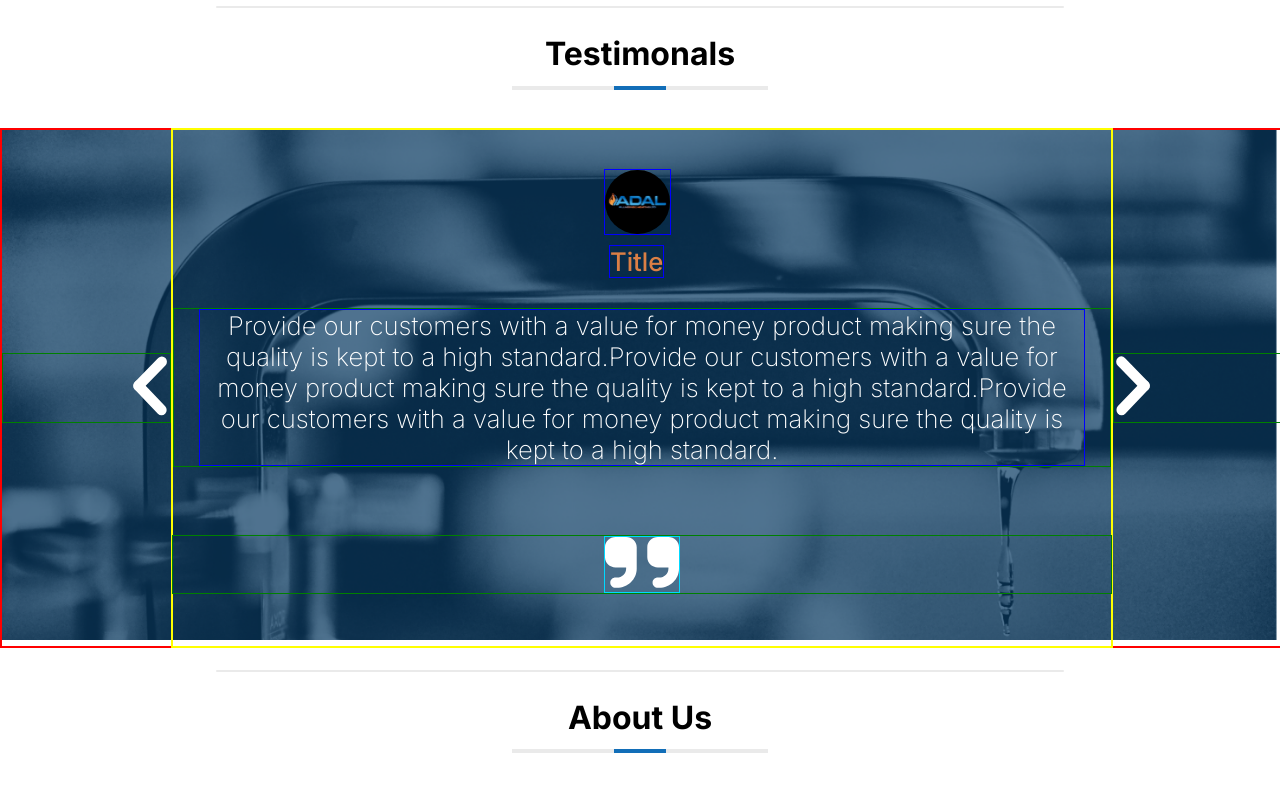
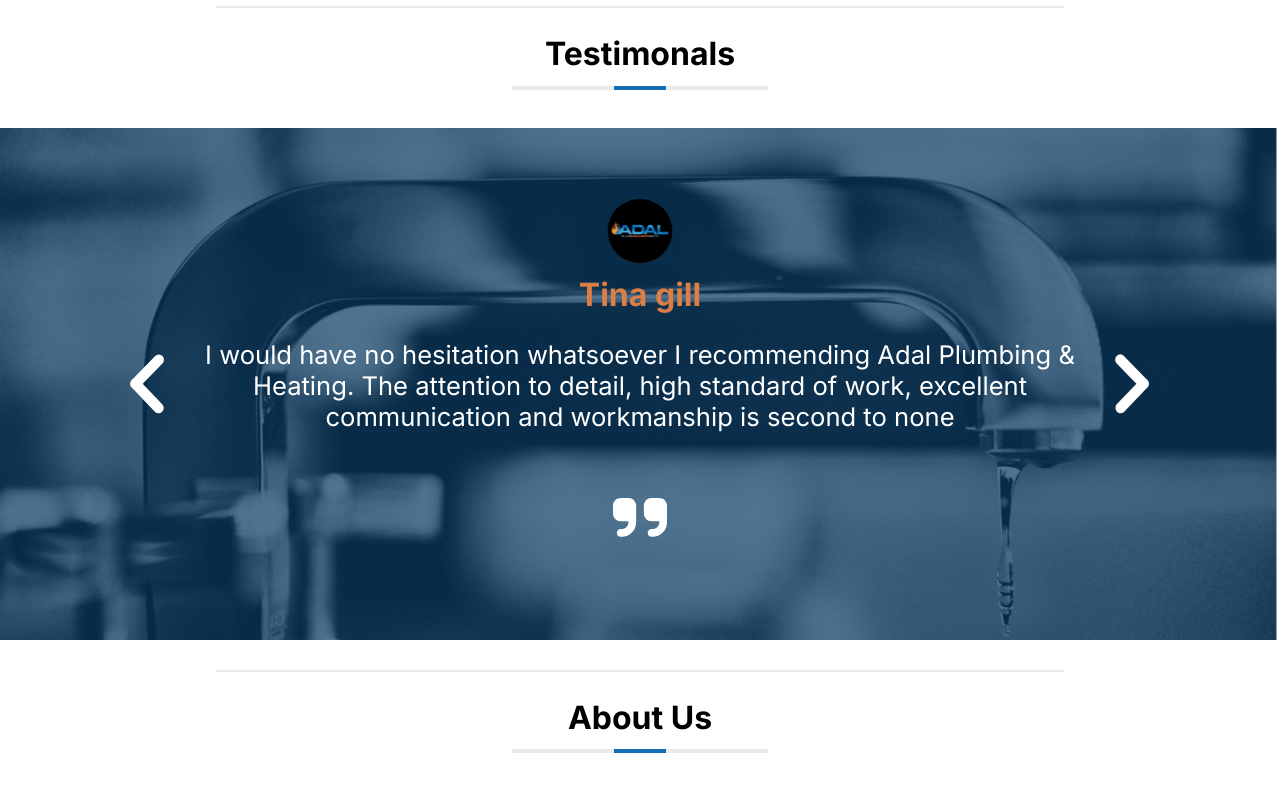
Before and after one commit to loembetyannick/APH, a React (Create React App) app in the folder aph/: page / in a window 1280 px wide. Shown: the part 4660-5460 px from the top of the page. Built offline with nearby package versions, Linux system fonts and the light colour scheme.

Commit message:
adding-testimonals

```diff
--- a/aph/src/Component/Testimonal.js
+++ b/aph/src/Component/Testimonal.js
@@ -34,15 +34,25 @@ const Testimonal = () => {
                 </div>
                 <div className='t-middle-container'>
 
+                    {text_data.map((text,index)=>{
+                        return (
                             <div className='t-text-container'>
+                                {index == current && (
+                                    <>
                                         <img src={aphcircle} className='t-middle-img'/>
                                         <p className='t-middle-short'>
-                            Title
+                                           {text.name}
                                         </p>
                                         <p className='t-text-long'>
-                        Provide our customers with a value for money product making sure the quality is kept to a high standard.Provide our customers with a value for money product making sure the quality is kept to a high standard.Provide our customers with a value for money product making sure the quality is kept to a high standard.
+                                            {text.text}
                                         </p>
+                                    </>
+                                )}
+
                             </div>
+                        )
+                    })}
+
                     <div className='t-quote-container'>
                         <div className='t-quote-img'>
                             <img src={quotes} />
--- a/aph/src/Styles/Testimonal.css
+++ b/aph/src/Styles/Testimonal.css
@@ -10,7 +10,7 @@
 }
 
 .t-slider {
-  border: 2px solid red;
+  /* border: 2px solid red; */
   position: absolute;
   top: 0;
   height: 100%;
@@ -21,7 +21,7 @@
 }
 
 .t-middle-container {
-  border: 2px solid yellow;
+  /* border: 2px solid yellow; */
   height: 100%;
   width: 100%;
   display: flex;
@@ -32,7 +32,7 @@
 }
 
 .t-text-container {
-  border: 1px solid green;
+  /* border: 1px solid green; */
   position: absolute;
   text-align: center;
 }
@@ -40,54 +40,55 @@
 .t-middle-img {
   position: absolute;
   top: -11vw;
-  left: 33.6vw;
+  left: 0;
   height: 5vw;
-  border: 1px solid blue;
+  /* border: 1px solid blue; */
+  width: 100%;
 }
 
 .t-middle-short {
   position: absolute;
   top: -5vw;
-  left: 34vw;
-  font-size: 2vw;
-  font-weight: 500;
+  font-size: 2.5vw;
+  font-weight: 700;
   color: #db7f45;
-  border: 1px solid blue;
+  /* border: 1px solid blue; */
+  width: 100%;
 }
 
 .t-text-long {
-  border: 1px solid blue;
+  /* border: 1px solid blue; */
   font-size: 2vw;
   color: white;
-  font-weight: 200;
+  font-weight: 400;
   margin: 0 2vw 0 2vw;
 }
 
 .t-quote-container {
-  border: 1px solid green;
+  /* border: 1px solid green; */
   position: relative;
   display: flex;
   justify-content: center;
   width: 100%;
   position: absolute;
-  bottom: 10%;
+  bottom: 20%;
 }
 
 .t-quote-container .t-quote-img {
-  border: 1px solid rgb(0, 217, 255);
+  /* border: 1px solid rgb(0, 217, 255); */
   height: 100%;
 }
 
 .t-quote-img img {
-  height: 4vw;
+  height: 3vw;
 }
 
 .t-left-container {
-  border: 1px solid green;
+  /* border: 1px solid green; */
 }
 
 .t-right-container {
-  border: 1px solid green;
+  /* border: 1px solid green; */
 }
 
 .t-left {
--- a/aph/src/features/TextData.js
+++ b/aph/src/features/TextData.js
@@ -1,15 +1,23 @@
 
 export const text_data = [
     {
-        text: "Provide an effective and reliable service, delivered with high-quality workmanship. ",
-        name: "Yannick"
+        text: "I would have no hesitation whatsoever I recommending Adal Plumbing & Heating. The attention to detail, high standard of work, excellent communication and workmanship is second to none",
+        name: "Tina gill"
     },
     {
-        text: "Provide our customers with a value for money product making sure the quality is kept to a high standard.",
-        name: "Yannick"
+        text: "After being given terrible advice and service from a previous technician, Az fixed the problem very quickly and efficiently. Great communication and turned up promptly. Would highly recommend and will be using his services again",
+        name: "Kell Lou"
     },
     {
-        text: "Build and establish lasting relationships with our customers. ",
-        name: "Yannick"
+        text: "We had a full bathroom installed by As from Adal Plumbing and it was top class from him. Friendly and courteous. Worked extremely hard on the job",
+        name: "Chris Valentine"
+    },
+    {
+        text: "Provided a very professional and friendly service. Communication was prompt and the job was completed efficiently and to a very high standard. Extremely pleased with the finished product and would 100% recommend",
+        name: "Rachel Schanning"
+    },
+    {
+        text: "Completed multiple repairs for a family member. Great communication, tidy, competitively priced and clearly takes pride in his work. Fantastic service would highly recommend",
+        name: "Scott Terris"
     },
 ]
```
Lines whose indentation alone changed are shown as unchanged.
